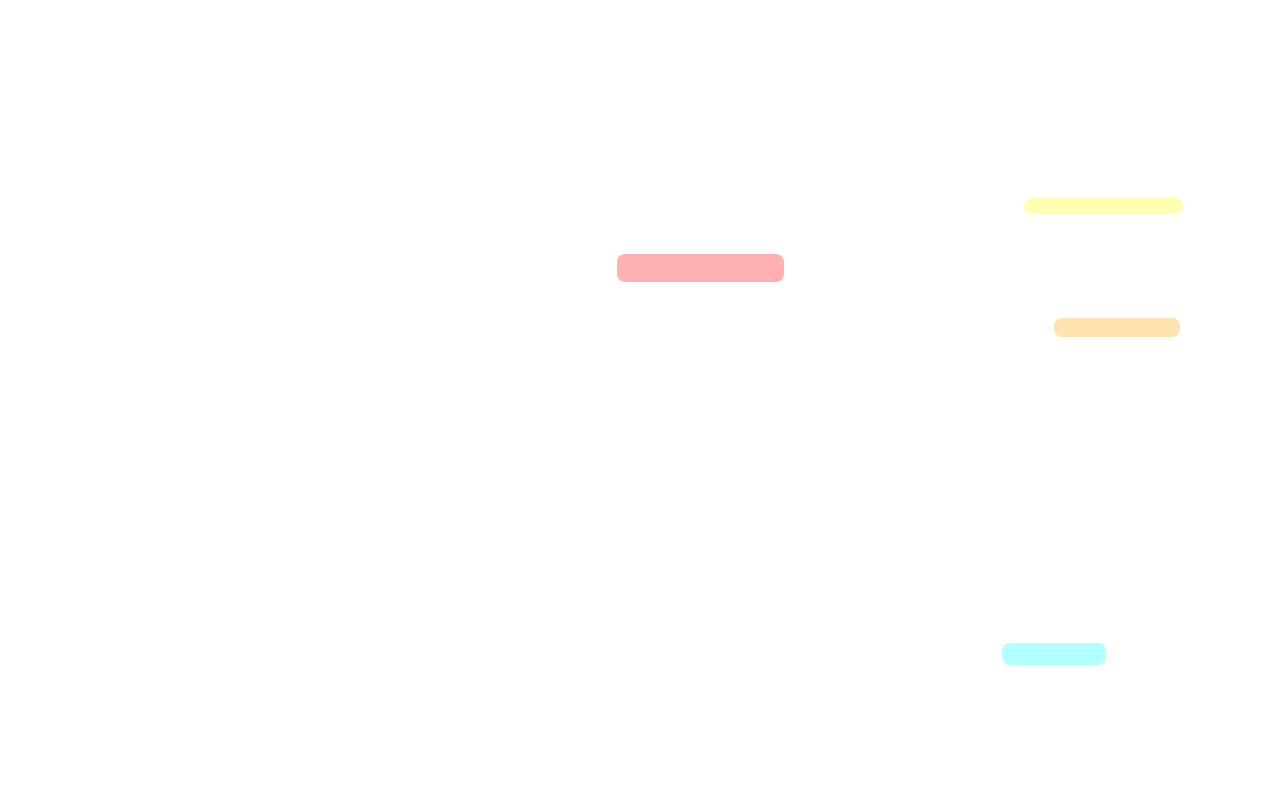
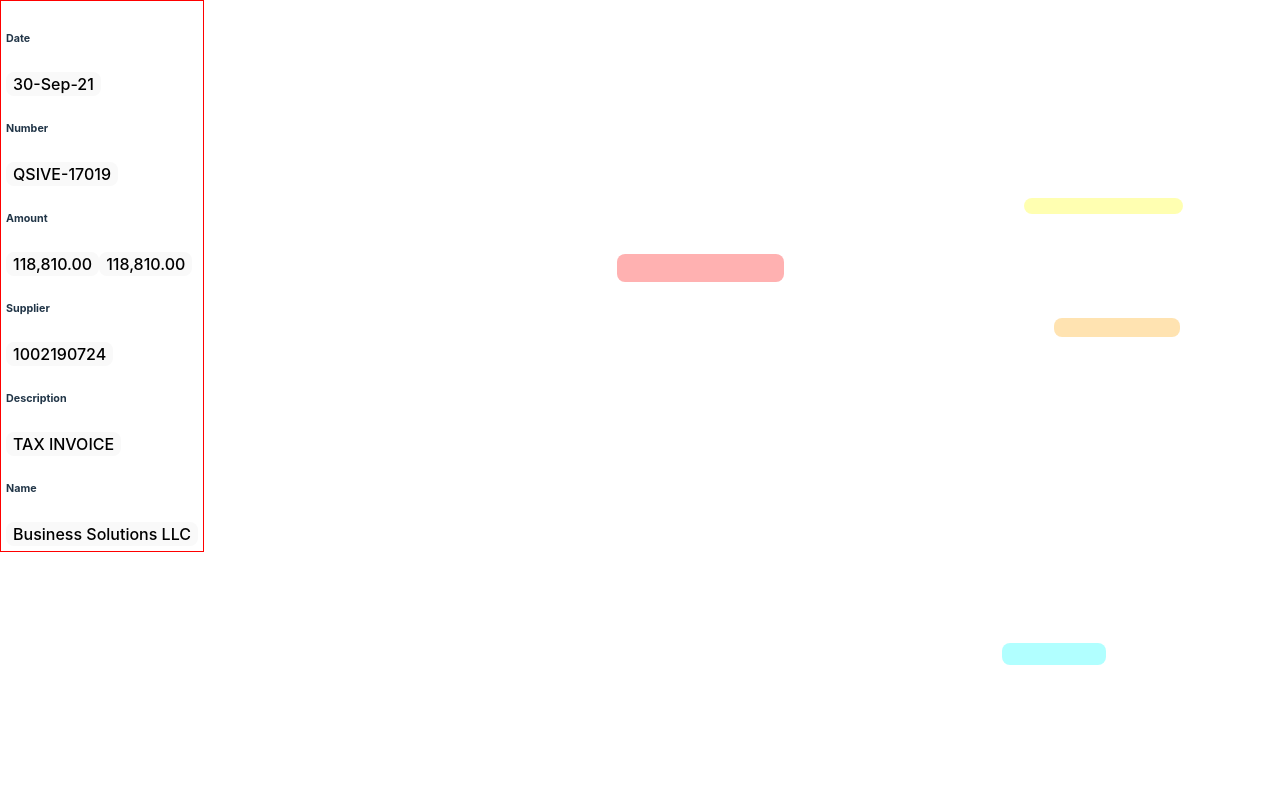
Before and after one commit to Salah-1-s/proven-task, a React (Vite) app: page / in a window 1280 px wide. Shown: the top 800 px of the page. Built offline with nearby package versions, Linux system fonts and the light colour scheme.

Commit message:
feat: implement sidebar

```diff
--- a/src/App.css
+++ b/src/App.css
@@ -2,7 +2,6 @@
   max-width: 1280px;
   margin: 0 auto;
   padding: 2rem;
-  text-align: center;
 }
 
 .canvas__wrapper {
--- a/src/App.tsx
+++ b/src/App.tsx
@@ -1,12 +1,19 @@
 import { useEffect, useRef, useState } from "react";
 import InfoBox from "./components/info-box";
+import Sidebar from "./components/sidebar";
 import Data from "./consts/task-object - Front End.json";
-import { AppDateInterface } from "./definitions/interfaces/common";
+import { groupByClassName } from "./utils/common";
+import {
+  AppDateInterface,
+  GroupedBoxesByClassInterface,
+} from "./definitions/interfaces/common";
 
 import "./App.css";
 
 function App() {
   const [data, setData] = useState<AppDateInterface>(Data);
+  const [groupedData, setGroupedData] =
+    useState<GroupedBoxesByClassInterface>();
   const [visibleBoxIndex, setVisibleBoxIndex] = useState<number>();
 
   const canvasRef = useRef<HTMLCanvasElement>(null);
@@ -26,6 +33,10 @@
   };
 
   useEffect(() => {
+    setGroupedData(groupByClassName(data.boxes, "class"));
+  }, [data]);
+
+  useEffect(() => {
     if (!canvasRef?.current) {
       return;
     }
@@ -38,9 +49,13 @@
 
   return (
     <main>
+      <Sidebar
+        classes={groupedData}
+        setVisibleBoxIndexHandler={setVisibleBoxIndexHandler}
+      />
+
       <div className="canvas__wrapper">
-        <canvas ref={canvasRef} id="canvas" height="1450" width="1100" />
-
+        <canvas ref={canvasRef} id="canvas" height="1450" width="1100"></canvas>
         {data.boxes.map((box, i) => (
           <InfoBox
             // Setting a unique key because some of the boxes have the same text/class.
--- /dev/null
+++ b/src/components/sidebar/index.tsx
@@ -0,0 +1,41 @@
+import { GroupedBoxesByClassInterface } from "../../definitions/interfaces/common";
+
+interface SidebarProps {
+  classes?: GroupedBoxesByClassInterface;
+  setVisibleBoxIndexHandler: (index: number) => void;
+}
+
+export default function Sidebar({
+  classes,
+  setVisibleBoxIndexHandler,
+}: SidebarProps) {
+  if (!classes) {
+    return <p>Loading</p>;
+  }
+
+  return (
+    <nav
+      style={{
+        position: "absolute",
+        top: 0,
+        insetInlineStart: 0,
+        padding: "5px",
+        border: "1px solid red",
+      }}
+    >
+      {Object.keys(classes).map((c) => (
+        <div key={c}>
+          <h6>{c}</h6>
+          {classes[c].map((box) => (
+            <button
+              key={box.points[0]}
+              onClick={() => setVisibleBoxIndexHandler(box.index)}
+            >
+              {box.text}
+            </button>
+          ))}
+        </div>
+      ))}
+    </nav>
+  );
+}
--- a/src/main.tsx
+++ b/src/main.tsx
@@ -1,10 +1,5 @@
-import React from 'react'
-import ReactDOM from 'react-dom/client'
-import App from './App.tsx'
-import './index.css'
+import ReactDOM from "react-dom/client";
+import App from "./App.tsx";
+import "./index.css";
 
-ReactDOM.createRoot(document.getElementById('root')!).render(
-  <React.StrictMode>
-    <App />
-  </React.StrictMode>,
-)
+ReactDOM.createRoot(document.getElementById("root")!).render(<App />);
--- /dev/null
+++ b/src/utils/common.ts
@@ -0,0 +1,17 @@
+/**
+ * group array of boxes by their class names
+ * @param boxes
+ * @param key
+ * @returns
+ */
+export function groupByClassName<T>(boxes: T[], key: keyof T) {
+  const groupedResult = boxes.reduce((previous, current, index) => {
+    if (!previous[current[key]]) {
+      previous[current[key]] = [] as T[];
+    }
+
+    previous[current[key]].push({ ...current, index });
+    return previous;
+  }, {} as any);
+  return groupedResult;
+}
```
